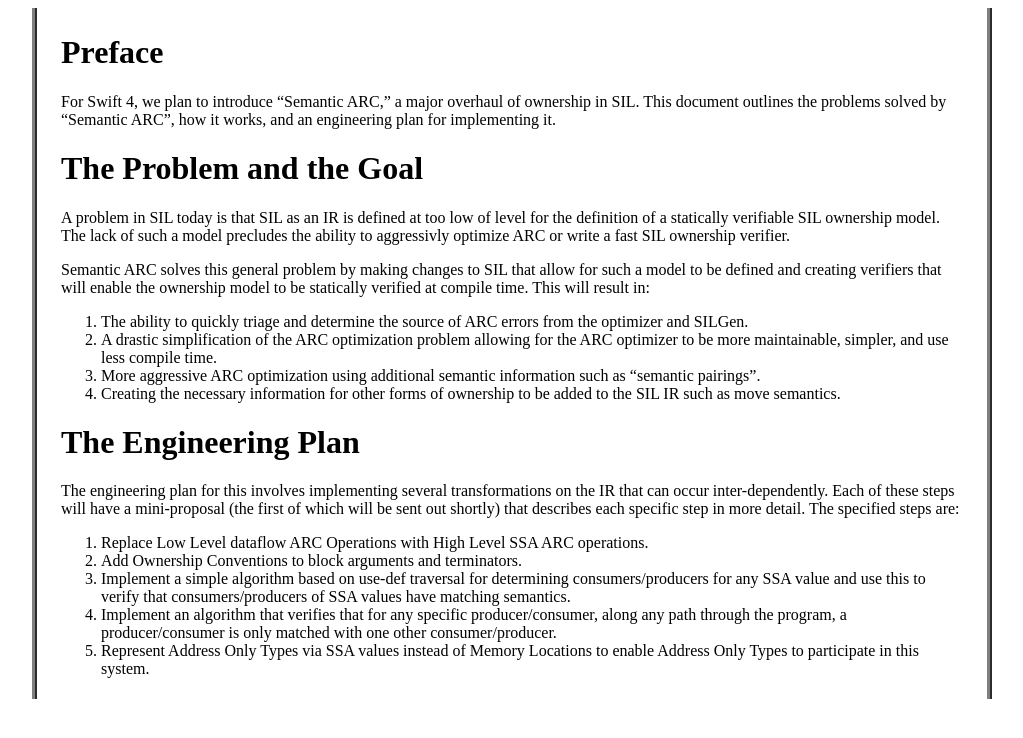
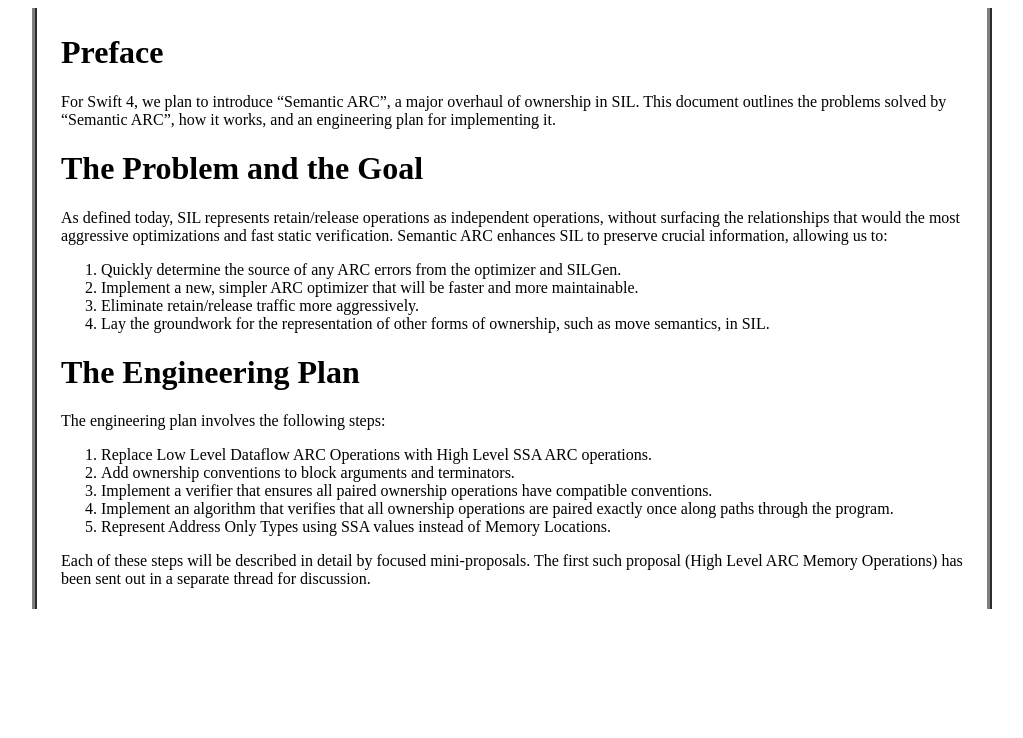
Before and after one commit to gottesmm/gottesmm.github.io, a Jekyll site: the page built from proposals/semantic-arc-high-level-vision.md, in a window 1280 px wide. Shown: the top 738 px of the page, without its empty margins (128-1151 px from the left). Built offline with Jekyll 4.4.1, drawn with Linux system fonts in a browser that asks for light colours.

Commit message:
[high-level-vision] Make some edits in preparation for sending the high level vision proposal to the public list.

```diff
--- a/proposals/semantic-arc-high-level-vision.md
+++ b/proposals/semantic-arc-high-level-vision.md
@@ -6,44 +6,36 @@
 
 # Preface
 
-For Swift 4, we plan to introduce “Semantic ARC,” a major overhaul of ownership
+For Swift 4, we plan to introduce "Semantic ARC", a major overhaul of ownership
 in SIL. This document outlines the problems solved by "Semantic ARC", how it
 works, and an engineering plan for implementing it.
 
 # The Problem and the Goal
 
-A problem in SIL today is that SIL as an IR is defined at too low of level for
-the definition of a statically verifiable SIL ownership model.  The lack of such
-a model precludes the ability to aggressivly optimize ARC or write a fast
-SIL ownership verifier.
+As defined today, SIL represents retain/release operations as independent
+operations, without surfacing the relationships that would the most aggressive
+optimizations and fast static verification. Semantic ARC enhances SIL to
+preserve crucial information, allowing us to:
 
-Semantic ARC solves this general problem by making changes to SIL that allow for
-such a model to be defined and creating verifiers that will enable the ownership
-model to be statically verified at compile time. This will result in:
-
-1. The ability to quickly triage and determine the source of ARC errors from the
-   optimizer and SILGen.
-2. A drastic simplification of the ARC optimization problem allowing for the ARC
-   optimizer to be more maintainable, simpler, and use less compile time.
-3. More aggressive ARC optimization using additional semantic information such
-   as "semantic pairings".
-4. Creating the necessary information for other forms of ownership to be added
-   to the SIL IR such as move semantics.
+1. Quickly determine the source of any ARC errors from the optimizer and SILGen.
+2. Implement a new, simpler ARC optimizer that will be faster and more
+   maintainable.
+3. Eliminate retain/release traffic more aggressively.
+4. Lay the groundwork for the representation of other forms of ownership, such
+as move semantics, in SIL.
 
 # The Engineering Plan
 
-The engineering plan for this involves implementing several transformations on
-the IR that can occur inter-dependently. Each of these steps will have a
-mini-proposal (the first of which will be sent out shortly) that describes each
-specific step in more detail. The specified steps are:
+The engineering plan involves the following steps:
 
-1. Replace Low Level dataflow ARC Operations with High Level SSA ARC operations.
-2. Add Ownership Conventions to block arguments and terminators.
-3. Implement a simple algorithm based on use-def traversal for determining
-   consumers/producers for any SSA value and use this to verify that
-   consumers/producers of SSA values have matching semantics.
-4. Implement an algorithm that verifies that for any specific producer/consumer,
-   along any path through the program, a producer/consumer is only matched with
-   one other consumer/producer.
-5. Represent Address Only Types via SSA values instead of Memory Locations to
-   enable Address Only Types to participate in this system.
+1. Replace Low Level Dataflow ARC Operations with High Level SSA ARC operations.
+2. Add ownership conventions to block arguments and terminators.
+3. Implement a verifier that ensures all paired ownership operations have
+   compatible conventions.
+4. Implement an algorithm that verifies that all ownership operations are paired
+   exactly once along paths through the program.
+5. Represent Address Only Types using SSA values instead of Memory Locations.
+
+Each of these steps will be described in detail by focused mini-proposals. The
+first such proposal (High Level ARC Memory Operations) has been sent out in a
+separate thread for discussion.
```
